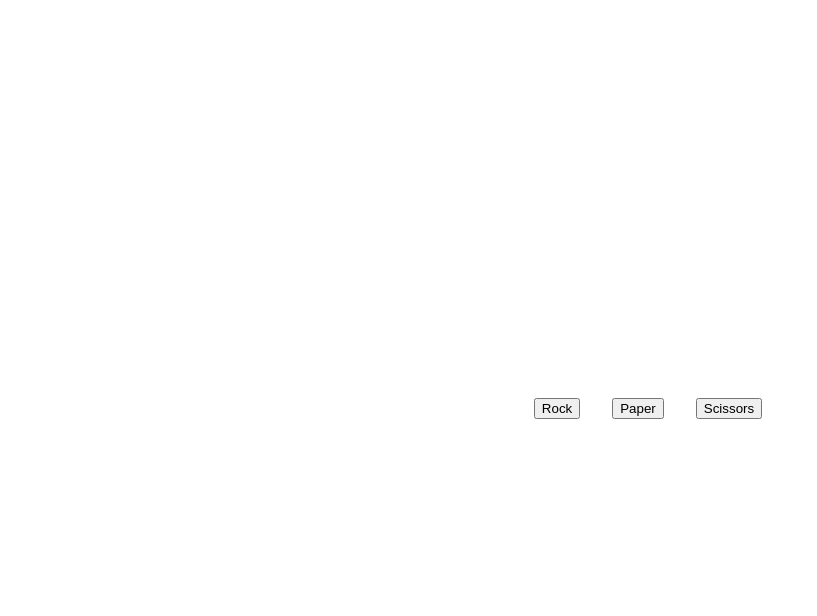
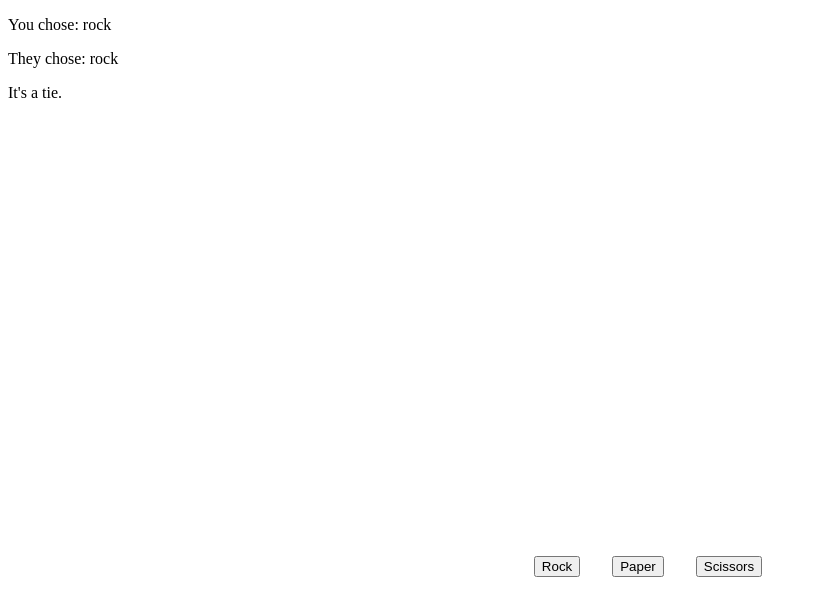
Before and after one commit to larsvankoningsveld/odin-rock-paper-scissors, a website: page index.html in a window 1280 px wide. Both pictures are taken after a click on the button "Rock". Shown: the whole page, without its empty margins (0-817 px from the left). Drawn offline with Linux system fonts and the light colour scheme.

Commit message:
Add results elements when playing round

```diff
--- a/index.html
+++ b/index.html
@@ -18,11 +18,18 @@
       width: 100vw;
       overflow: hidden;
     }
+
+    #results {
+      width: 250px;
+      height: 150px;
+    }
   </style>
   <script src="scripts.js" defer></script>
 </head>
 
 <body>
+  <div id="results">
+  </div>
   <div class="flex fullscreen">
     <button value="rock" id="rock" type="button">Rock</button>
     <button value="paper" id="paper" type="button">Paper</button>
--- a/scripts.js
+++ b/scripts.js
@@ -1,6 +1,7 @@
 const btnRock = document.querySelector('#rock');
 const btnPaper = document.querySelector('#paper');
 const btnScissors = document.querySelector('#scissors');
+const results = document.querySelector('#results')
 
 btnRock.addEventListener('click', chooseRock);
 btnPaper.addEventListener('click', choosePaper);
@@ -29,8 +30,13 @@ function playRound(playerSelection){
   }
 
   //Print selections and win or loss message
-  console.log("You chose: " + playerSelection)
-  console.log("Your opponent chose: " + computerSelection)
+  const playerLog = document.createElement('p');
+  playerLog.textContent = `You chose: ${playerSelection}`;
+  results.appendChild(playerLog);
+
+  const computerLog = document.createElement('p');
+  computerLog.textContent = `They chose: ${computerSelection}`;
+  results.appendChild(computerLog);
 
   //Compare and determine winner
   function calcResult (){
@@ -54,14 +60,18 @@ function playRound(playerSelection){
   }
   let result = calcResult();
 
+  const resultLog = document.createElement('p');
+
+
   if (result === "win"){
-    console.log("You win!")
+    resultLog.textContent = 'You win!'
   }
   else if (result === "tie"){
-    console.log("It's a tie.")
+    resultLog.textContent = "It's a tie."
   }
   else {
-    console.log ("You lose.")
+    resultLog.textContent = "You lose..."
   }
-  console.log(" ")
+  results.appendChild(resultLog)
+
 }
```
